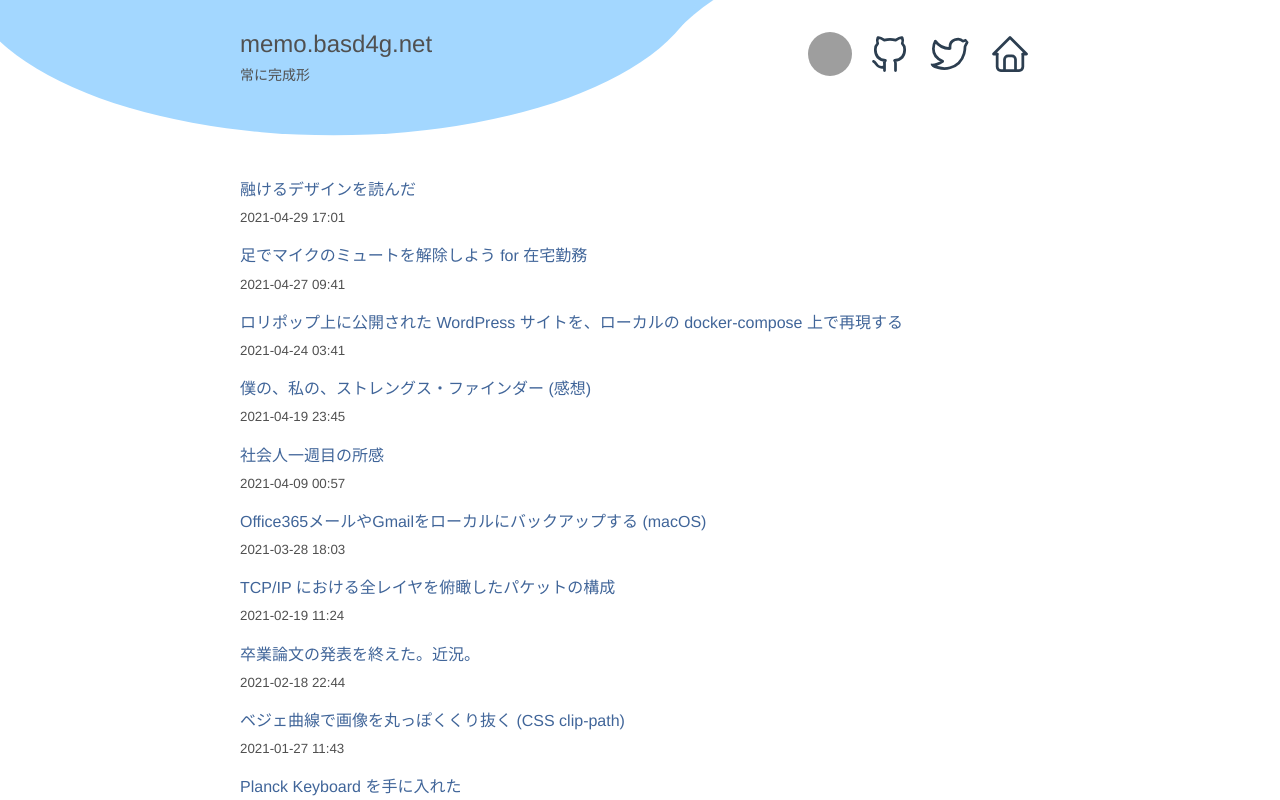
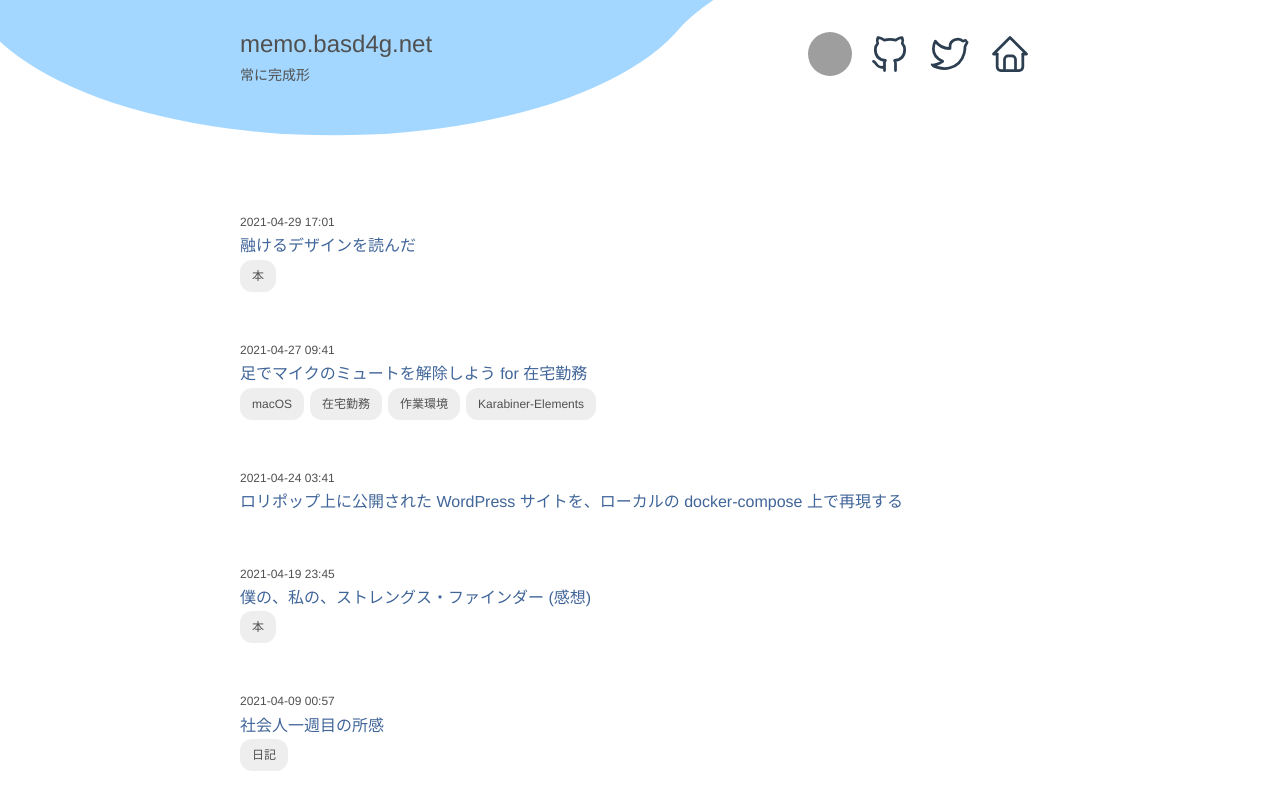
Before and after one commit to yammerjp/memo.yammer.jp, a Next.js app: page / in a window 1280 px wide. Shown: the top 800 px of the page. Built offline with nearby package versions, Linux system fonts and the light colour scheme; grey boxes are pictures that could not be loaded.

Commit message:
Add tags on top page

```diff
--- a/public/assets/global.css
+++ b/public/assets/global.css
@@ -238,7 +238,7 @@ article .article-header {
     margin-bottom: 48px;
 }
 
-article .article-header .article-date {
+.article-date {
    font-size: 12px;
 }
 
@@ -246,7 +246,7 @@ article .article-header .article-title {
     margin: 6px 0px;
 }
 
-article .article-header .article-tag {
+.article-tag {
     background-color: #eeeeee;
     border-radius: 12px;
     display: inline-block;
@@ -316,5 +316,5 @@ article table th:empty {
 
 /* 記事一覧ページ */
 .article-card {
-    margin: 12px 0px;
+    margin: 48px 0px;
 }
--- a/src/components/articleCard.tsx
+++ b/src/components/articleCard.tsx
@@ -1,15 +1,15 @@
 import Link from 'next/link'
 import PostType from '../types/post'
 import {iso8601toDisplayStr} from '../lib/date'
+import Tags from './tags'
 const ArticleCard = ({ post }: { post: PostType} ) => {
     return (
         <section className="article-card">
-              <div>
+            <div className="article-date">{iso8601toDisplayStr(post?.date)}</div>
+            <div>
                 <Link href={"/posts/"+ post.slug}>{post.title}</Link>
-              </div>
-              <div>
-                <small>{iso8601toDisplayStr(post.date)}</small>
-              </div>
+            </div>
+            <Tags tags={post.tags}/>
         </section>
     )
 }
--- /dev/null
+++ b/src/components/tags.tsx
@@ -0,0 +1,16 @@
+const Tags = ({tags}: {tags: string[] | undefined}) => {
+    if (!tags || !(tags.length > 0)) {
+        return (<div/>);
+    }
+    return (
+        <div>
+        {
+            tags.map((tag:string) => (
+                <span className="article-tag">{tag}</span>
+            ))
+         }
+        </div>
+    )
+}
+
+export default Tags;
--- a/src/pages/index.tsx
+++ b/src/pages/index.tsx
@@ -35,6 +35,7 @@ export const getStaticProps = async () => {
     'title',
     'date',
     'slug',
+    'tags',
   ])
 
   return {
```
Also changed, not shown: src/components/article.tsx (+2 -7 lines).
